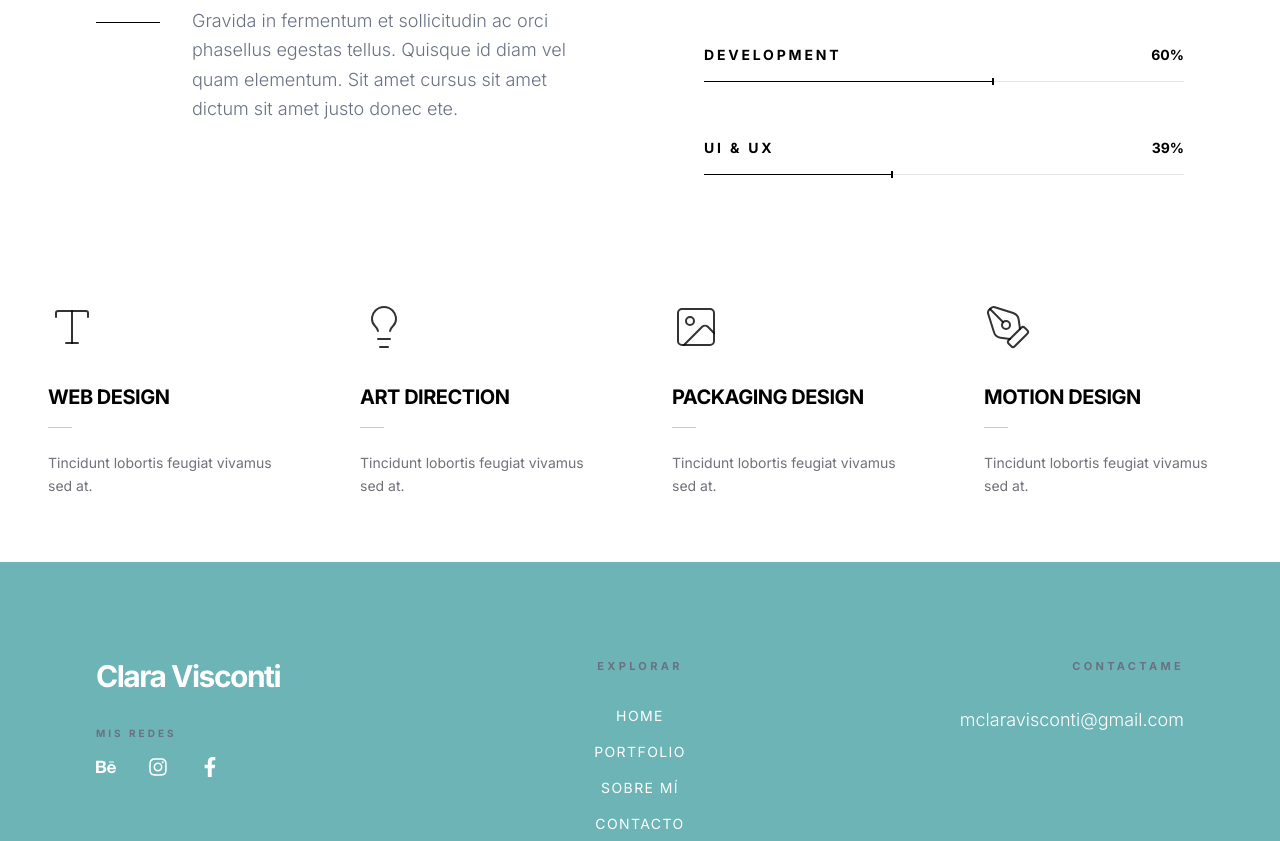
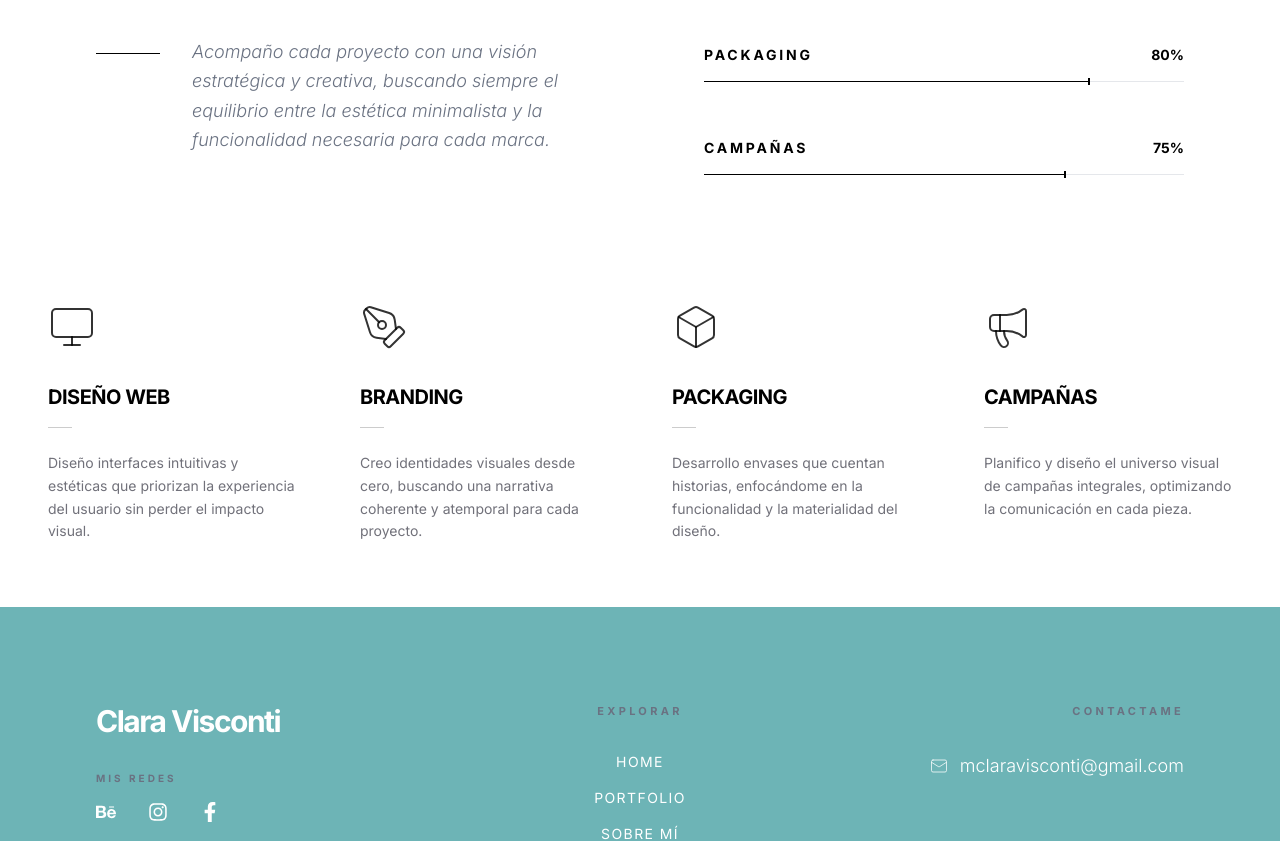
Before and after one commit to claravisconti/porfolio, a React (Vite) app in the folder porfolio/: page /about in a window 1280 px wide. Shown: the part 701-1542 px from the top of the page. Built offline with nearby package versions, Linux system fonts and the light colour scheme.

Commit message:
traduccion

```diff
--- a/porfolio/src/components/Expertise.jsx
+++ b/porfolio/src/components/Expertise.jsx
@@ -1,32 +1,32 @@
 import React from 'react';
 
 const skills = [
-  { name: "Web Design", percentage: 46 },
-  { name: "Marketing", percentage: 27 },
-  { name: "Development", percentage: 60 },
-  { name: "Ui & UX", percentage: 39 },
+  { name: "Diseño Web", percentage: 90 },
+  { name: "Branding", percentage: 85 },
+  { name: "Packaging", percentage: 80 },
+  { name: "Campañas", percentage: 75 },
 ];
 
 export default function Expertise() {
   return (
-    /* pt-10: Reducimos el margen superior significativamente.
-       pb-32: Mantenemos el margen inferior para separar de la siguiente sección.
-    */
     <section className="hidden md:block bg-white py-16 px-24">
       <div className="max-w-[90rem] mx-auto grid grid-cols-2 gap-32 items-start">
 
         {/* Columna Izquierda */}
         <div className="space-y-10">
-          <h2 className="text-[3.5rem] font-bold text-black leading-[1.1] tracking-tighter">
-            Our agency’s <br /> fields of expertise
-          </h2>
+          <div className="space-y-4">
+            <p className="text-[10px] uppercase tracking-[0.4em] text-[#00adb5] font-bold">Especialidades</p>
+            <h2 className="text-[3.5rem] font-bold text-black leading-[1.1] tracking-tighter">
+              Mis áreas de <br /> experiencia
+            </h2>
+          </div>
 
           <div className="flex gap-8 items-start">
             <div className="w-16 h-[1px] bg-black mt-4 flex-shrink-0"></div>
-            <p className="text-gray-500 text-lg leading-relaxed font-light max-w-md">
-              Gravida in fermentum et sollicitudin ac orci phasellus egestas tellus.
-              Quisque id diam vel quam elementum. Sit amet cursus sit amet dictum
-              sit amet justo donec ete.
+            <p className="text-gray-500 text-lg leading-relaxed font-light max-w-md italic">
+              Acompaño cada proyecto con una visión estratégica y creativa,
+              buscando siempre el equilibrio entre la estética minimalista
+              y la funcionalidad necesaria para cada marca.
             </p>
           </div>
         </div>
@@ -45,11 +45,13 @@ export default function Expertise() {
               </div>
 
               <div className="relative w-full h-[1px] bg-gray-200">
+                {/* Barra de progreso */}
                 <div
                   className="absolute top-0 left-0 h-full bg-black transition-all duration-[2000ms] ease-in-out"
                   style={{ width: `${skill.percentage}%` }}
                 ></div>
 
+                {/* Indicador visual (puntero) */}
                 <div
                   className="absolute top-[-3px] h-[7px] w-[2px] bg-black transition-all duration-[2000ms] ease-in-out"
                   style={{ left: `${skill.percentage}%` }}
--- a/porfolio/src/components/Footer.jsx
+++ b/porfolio/src/components/Footer.jsx
@@ -1,6 +1,7 @@
 import React from 'react';
 import { Link } from 'react-router-dom';
 import { FaBehance, FaInstagram, FaFacebookF } from 'react-icons/fa';
+import { Mail } from 'lucide-react';
 
 export default function Footer() {
   return (
@@ -14,9 +15,9 @@ export default function Footer() {
           <div className="space-y-4">
             <p className="text-[10px] uppercase tracking-[0.3em] text-gray-500 font-bold">Mis redes</p>
             <div className="flex gap-8 text-xl justify-center md:justify-start">
-              <a href="#" className="hover:text-[#00adb5] transition-colors"><FaBehance /></a>
-              <a href="#" className="hover:text-[#00adb5] transition-colors"><FaInstagram /></a>
-              <a href="#" className="hover:text-[#00adb5] transition-colors"><FaFacebookF /></a>
+              <a href="#" className="hover:text-[#003f42] transition-colors"><FaBehance /></a>
+              <a href="#" className="hover:text-[#003f42] transition-colors"><FaInstagram /></a>
+              <a href="#" className="hover:text-[#003f42] transition-colors"><FaFacebookF /></a>
             </div>
           </div>
         </div>
@@ -25,20 +26,25 @@ export default function Footer() {
         <div className="flex flex-col items-center text-center space-y-8">
           <h4 className="text-[11px] font-bold tracking-[0.3em] uppercase text-gray-500">Explorar</h4>
           <nav className="flex flex-col gap-4">
-            <Link to="/" className="text-sm uppercase tracking-widest hover:text-[#00adb5] transition-colors">Home</Link>
-            <Link to="/portfolio" className="text-sm uppercase tracking-widest hover:text-[#00adb5] transition-colors">Portfolio</Link>
-            <Link to="/about" className="text-sm uppercase tracking-widest hover:text-[#00adb5] transition-colors">Sobre Mí</Link>
-            <Link to="/contacto" className="text-sm uppercase tracking-widest hover:text-[#00adb5] transition-colors">Contacto</Link>
+            <Link to="/" className="text-sm uppercase tracking-widest hover:text-[#003f42] transition-colors">Home</Link>
+            <Link to="/portfolio" className="text-sm uppercase tracking-widest hover:text-[#003f42] transition-colors">Portfolio</Link>
+            <Link to="/about" className="text-sm uppercase tracking-widest hover:text-[#003f42] transition-colors">Sobre Mí</Link>
+            <Link to="/contacto" className="text-sm uppercase tracking-widest hover:text-[#003f42] transition-colors">Contacto</Link>
           </nav>
         </div>
 
         {/* Columna 3: Contactame */}
         <div className="flex flex-col items-center md:items-end text-center md:text-right space-y-8">
           <h4 className="text-[11px] font-bold tracking-[0.3em] uppercase text-gray-500">Contactame</h4>
-          <div className="space-y-1">
+
+          <div className="flex items-center gap-3 group">
+            <Mail size={18} strokeWidth={1} className="text-white-500 group-hover:text-[#003f42] transition-colors" />
+
             <a
-              href="mailto:mclaravisconti@gmail.com"
-              className="text-white hover:text-[#00adb5] transition-colors font-light text-lg block"
+              href="https://mail.google.com/mail/?view=cm&fs=1&to=mclaravisconti@gmail.com&su=Consulta por Proyecto - Diseño&body=Hola Clara, te escribo desde tu portfolio porque me gustaría consultarte por..."
+              target="_blank"
+              rel="noopener noreferrer"
+              className="text-white hover:text-[#003f42] transition-colors font-light text-lg block"
             >
               mclaravisconti@gmail.com
             </a>
@@ -48,7 +54,7 @@ export default function Footer() {
       </div>
 
       {/* Copyright Inferior */}
-      <div className="max-w-[90rem] mx-auto mt-24 pt-10 border-t border-white/5 flex flex-col items-center gap-6">
+      <div className="max-w-[90rem] mx-auto mt-16 pt-10 border-t border-white/5 flex flex-col items-center gap-6">
         <p className="text-[10px] text-gray-600 uppercase tracking-[0.4em] text-center">
           © 2026 Clara Visconti.  TODOS LOS DERECHOS RESERVADOS.
         </p>
--- a/porfolio/src/components/Hero.jsx
+++ b/porfolio/src/components/Hero.jsx
@@ -3,20 +3,20 @@ import { useState, useEffect } from 'react';
 const slides = [
   {
     id: '01',
-    title: "FROM CONCEPT\nTO FINAL RESULT.",
-    subtitle: "Creative studio based in Argentina, specialized in branding.",
+    title: "DE LA IDEA\nAL IMPACTO.",
+    subtitle: "Diseño y dirección de arte desde Argentina. Transformo ideas en identidades visuales con propósito.",
     image: "https://images.unsplash.com/photo-1497215728101-856f4ea42174?auto=format&fit=crop&q=80&w=2070"
   },
   {
     id: '02',
-    title: "MINIMALISM\nAS A STANDARD.",
-    subtitle: "We believe that less is more when it comes to visual impact.",
+    title: "SIMPLICIDAD\nCONSCIENTE.",
+    subtitle: "Busco la esencia de cada marca para crear mensajes visuales claros, potentes y atemporales.",
     image: "https://images.unsplash.com/photo-1497366216548-37526070297c?auto=format&fit=crop&q=80&w=2069"
   },
   {
     id: '03',
-    title: "DESIGNING\nFOR THE FUTURE.",
-    subtitle: "Building digital identities that stand the test of time.",
+    title: "ESTRATEGIA\nVISUAL.",
+    subtitle: "Construyo identidades digitales que no solo se ven bien, sino que perduran y evolucionan.",
     image: "https://images.unsplash.com/photo-1497366811353-6870744d04b2?auto=format&fit=crop&q=80&w=2069"
   }
 ];
@@ -64,10 +64,10 @@ export default function Hero() {
           {/* Botones: Ajuste de color en el hover */}
           <div className="flex flex-col sm:flex-row gap-4">
             <button className="w-full sm:w-auto px-10 py-4 md:px-12 md:py-5 bg-white text-black text-[10px] font-bold uppercase tracking-[0.2em] hover:bg-black hover:text-white transition-all"> {/* 👈 CAMBIADO AQUÍ */}
-              View More
+              Ver más
             </button>
             <button className="w-full sm:w-auto px-10 py-4 md:px-12 md:py-5 border border-white/40 text-white text-[10px] font-bold uppercase tracking-[0.2em] hover:bg-white hover:text-black transition-all">
-              Read More
+              Leer más
             </button>
           </div>
         </div>
--- a/porfolio/src/components/LargeTextSlider.jsx
+++ b/porfolio/src/components/LargeTextSlider.jsx
@@ -6,7 +6,7 @@ import { Autoplay } from 'swiper/modules';
 import 'swiper/css';
 
 const TextSlider = () => {
-  const words = ["Web", "UX", "UI", "Branding", "Marketing", ""];
+  const words = ["Web", "UX", "UI", "Branding", "Campañas"];
 
   return (
     /* hidden en mobile, block en desktop para contener el Swiper */
--- a/porfolio/src/components/PortfolioPreview.jsx
+++ b/porfolio/src/components/PortfolioPreview.jsx
@@ -50,7 +50,7 @@ export default function PortfolioPreview() {
   <button className="flex items-center gap-4 md:gap-6 group px-6">
     {/* Texto: Más pequeño en móvil (text-[9px]) y tracking ajustado */}
     <span className="text-[9px] md:text-[11px] font-bold uppercase tracking-[0.3em] md:tracking-[0.5em] text-[#111] group-hover:text-[#00adb5] transition-colors whitespace-nowrap">
-      View All Projects
+      Ver todos
     </span>
 
     {/* Círculo: Tamaño adaptativo (w-10 en móvil, w-12 en desktop) */}
--- a/porfolio/src/components/Services.jsx
+++ b/porfolio/src/components/Services.jsx
@@ -1,25 +1,25 @@
-import { Type, Lightbulb, Image, PenTool } from 'lucide-react';
+import { Monitor, PenTool, Box, Megaphone } from 'lucide-react';
 
 const services = [
   {
-    title: "Web Design",
-    desc: "Tincidunt lobortis feugiat vivamus sed at.",
-    icon: <Type size={48} strokeWidth={1} />
+    title: "Diseño Web",
+    desc: "Diseño interfaces intuitivas y estéticas que priorizan la experiencia del usuario sin perder el impacto visual.",
+    icon: <Monitor size={48} strokeWidth={1} /> // Un monitor para lo digital
   },
   {
-    title: "Art Direction",
-    desc: "Tincidunt lobortis feugiat vivamus sed at.",
-    icon: <Lightbulb size={48} strokeWidth={1} />
+    title: "Branding",
+    desc: "Creo identidades visuales desde cero, buscando una narrativa coherente y atemporal para cada proyecto.",
+    icon: <PenTool size={48} strokeWidth={1} /> // La pluma para la creación de logos/trazos
   },
   {
-    title: "Packaging Design",
-    desc: "Tincidunt lobortis feugiat vivamus sed at.",
-    icon: <Image size={48} strokeWidth={1} />
+    title: "Packaging",
+    desc: "Desarrollo envases que cuentan historias, enfocándome en la funcionalidad y la materialidad del diseño.",
+    icon: <Box size={48} strokeWidth={1} /> // Una caja para representar el producto físico
   },
   {
-    title: "Motion Design",
-    desc: "Tincidunt lobortis feugiat vivamus sed at.",
-    icon: <PenTool size={48} strokeWidth={1} />
+    title: "Campañas",
+    desc: "Planifico y diseño el universo visual de campañas integrales, optimizando la comunicación en cada pieza.",
+    icon: <Megaphone size={48} strokeWidth={1} /> // Un megáfono para la comunicación y difusión
   }
 ];
 
--- a/porfolio/src/components/Testimonials.jsx
+++ b/porfolio/src/components/Testimonials.jsx
@@ -3,24 +3,24 @@ import { useState, useEffect } from 'react';
 const testimonials = [
   {
     id: "01",
-    name: "Jodi Blackwell",
-    role: "Designer",
-    text: "Et molestie ac feugiat sed lectus. Non odio euismod lacinia at quis risus sed. Sodales neque sodales ut etiam. Ultricies lacus sed turpis tincidunt id aliquet risus feugiat.",
-    img: "https://images.unsplash.com/photo-1494790108377-be9c29b29330?q=80&w=800"
+    name: "Martina Zuber",
+    role: "Fundadora de Alura Joyas",
+    text: "Trabajar con Clara fue un antes y un después para mi marca. Logró captar la esencia minimalista que buscaba desde el primer día. Su ojo para el detalle en el packaging es realmente único.",
+    img: "https://images.unsplash.com/photo-1590035208773-6f6d33379679?q=80&w=800"
   },
   {
     id: "02",
-    name: "Alex Rivera",
-    role: "Creative Director",
-    text: "Quis autem vel eum iure reprehenderit qui in ea voluptate velit esse quam nihil molestiae consequatur, vel illum qui dolorem eum fugiat quo voluptas nulla pariatur.",
-    img: "https://images.unsplash.com/photo-1507003211169-0a1dd7228f2d?q=80&w=800"
+    name: "Facundo Rossi",
+    role: "Director de Marketing en TechBA",
+    text: "Buscábamos una identidad web que fuera moderna pero funcional, y el resultado superó nuestras expectativas. La comunicación fue fluida y entendió perfectamente los tiempos de nuestra empresa.",
+    img: "https://images.unsplash.com/photo-1506794778202-cad84cf45f1d?q=80&w=800"
   },
   {
     id: "03",
-    name: "Sarah Jenkins",
-    role: "Marketing Head",
-    text: "At vero eos et accusamus et iusto odio dignissimos ducimus qui blanditiis praesentium voluptatum deleniti atque corrupti quos dolores et quas molestias excepturi.",
-    img: "https://images.unsplash.com/photo-1438761681033-6461ffad8d80?q=80&w=800"
+    name: "Lucía Méndez",
+    role: "Emprendedora Gastronómica",
+    text: "Clara tiene una capacidad increíble para traducir conceptos abstractos en piezas visuales potentes. Las campañas que diseñó para el lanzamiento de mi local fueron clave para el éxito que tuvimos.",
+    img: "https://images.unsplash.com/photo-1544005313-94ddf0286df2?q=80&w=800"
   }
 ];
 
--- a/porfolio/src/components/Typewriter.jsx
+++ b/porfolio/src/components/Typewriter.jsx
@@ -3,9 +3,9 @@ import { useState, useEffect } from 'react';
 export default function TypeWriter() {
   const [displayText, setDisplayText] = useState("");
 
-  const line1 = "Our Creative Agency Is Always";
-  const line2Part1 = "Ready for ";
-  const line2Part2 = "New Projects.|";
+const line1 = "Mi proceso creativo siempre está";
+const line2Part1 = "listo para ";
+const line2Part2 = "nuevos desafíos.|";
 
   const fullContent = `${line1}\n${line2Part1}${line2Part2}`;
 
--- a/porfolio/src/pages/ProjectDetail.jsx
+++ b/porfolio/src/pages/ProjectDetail.jsx
@@ -17,7 +17,7 @@ const ProjectNavigation = ({ currentId }) => {
               <div className="w-16 h-16 hidden md:block overflow-hidden bg-gray-100 border border-gray-100">
                 <img src={prevProject.image} className="w-full h-full object-cover grayscale group-hover:grayscale-0 transition-all duration-500" alt="" />
               </div>
-              <span className="text-[10px] font-bold uppercase tracking-[0.2em] text-gray-400 group-hover:text-black transition-colors">← Prev</span>
+              <span className="text-[10px] font-bold uppercase tracking-[0.2em] text-gray-400 group-hover:text-black transition-colors">← Anterior</span>
             </Link>
           )}
         </div>
@@ -31,7 +31,7 @@ const ProjectNavigation = ({ currentId }) => {
         <div className="flex-1 flex justify-end">
           {nextProject && (
             <Link to={`/portfolio/project/${nextProject.slug}`} className="group flex items-center gap-4 text-right">
-              <span className="text-[10px] font-bold uppercase tracking-[0.2em] text-gray-400 group-hover:text-black transition-colors">Next →</span>
+              <span className="text-[10px] font-bold uppercase tracking-[0.2em] text-gray-400 group-hover:text-black transition-colors">Siguiente →</span>
               <div className="w-16 h-16 hidden md:block overflow-hidden bg-gray-100 border border-gray-100">
                 <img src={nextProject.image} className="w-full h-full object-cover grayscale group-hover:grayscale-0 transition-all duration-500" alt="" />
               </div>
```
